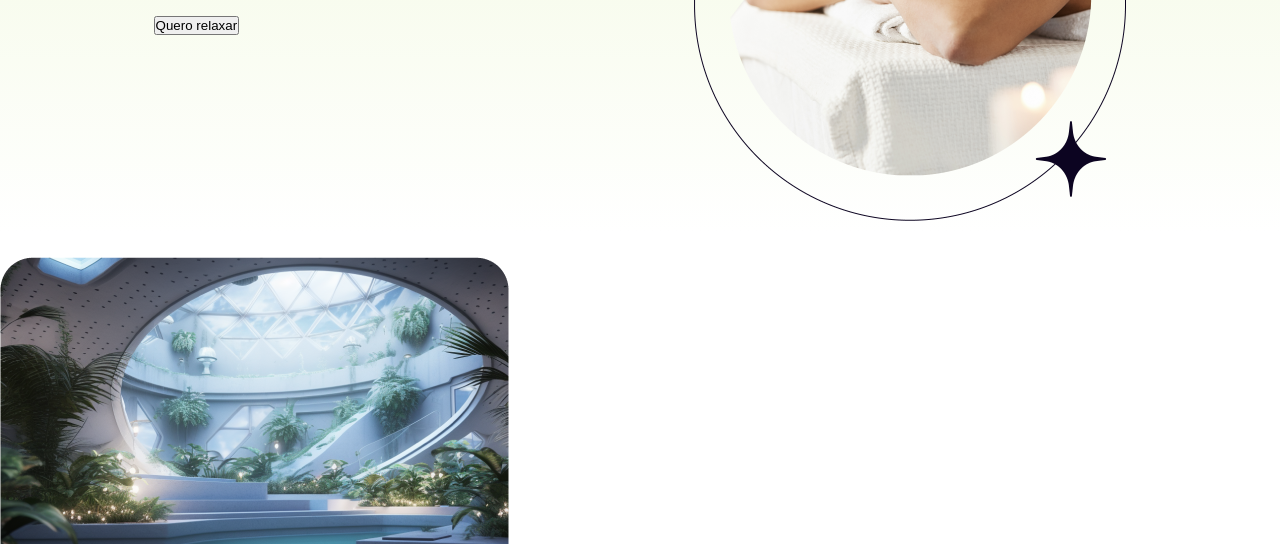
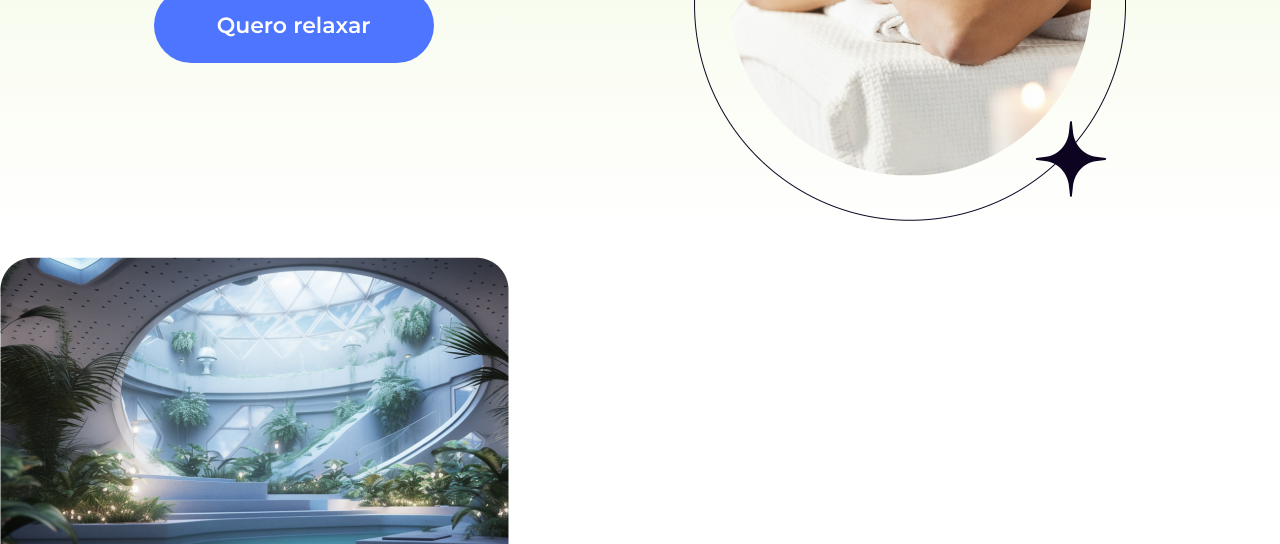
Before and after one commit to JeffersonRolino/calmaria-spa, a website: page index.html in a window 1280 px wide. Shown: the part 556-1100 px from the top of the page. Drawn offline with nearby package versions, Linux system fonts and the light colour scheme; files that its build step writes are made by us from their sources.

Commit message:
Capítulo 02 - Aula 05: Desafio estilizando o botão

```diff
--- a/styles/sass/main.scss
+++ b/styles/sass/main.scss
@@ -8,6 +8,7 @@ $cor-secundaria: #4e75ff;
 $cor-terciaria: #85a0ff;
 $cor-quaternaria: #E8F5C8;
 $cor-default: #CAD4FA;
+$cor-branca: #FFFFFF;
 $gradiente-primario: linear-gradient(180deg, #E8F5C8 0%, #FFFFFF 96.87%);
 $gradiente-secundario: linear-gradient(180deg, rgba(255, 255, 255, 0.7) 0%, rgba(202, 212, 250, 0.3) 100%);
 //Fontes
@@ -83,6 +84,24 @@ header {
           color: $cor-secundaria;
         }
       }
+
+      .btn-main {
+        width: 280px;
+        padding: 24px;
+        background-color: $cor-secundaria;
+        color: $cor-branca;
+        border: none;
+        text-align: center;
+        border-radius: 40px;
+        font-family: $ft-textos;
+        font-size: 22px;
+        font-weight: 600;
+        cursor: pointer;
+      }
+
+      .btn-main:hover {
+        background-color: $cor-primaria;
+      }
     }
 
     .img-home {
```
Also changed, not shown: styles/css/style.css, 1 other file.
